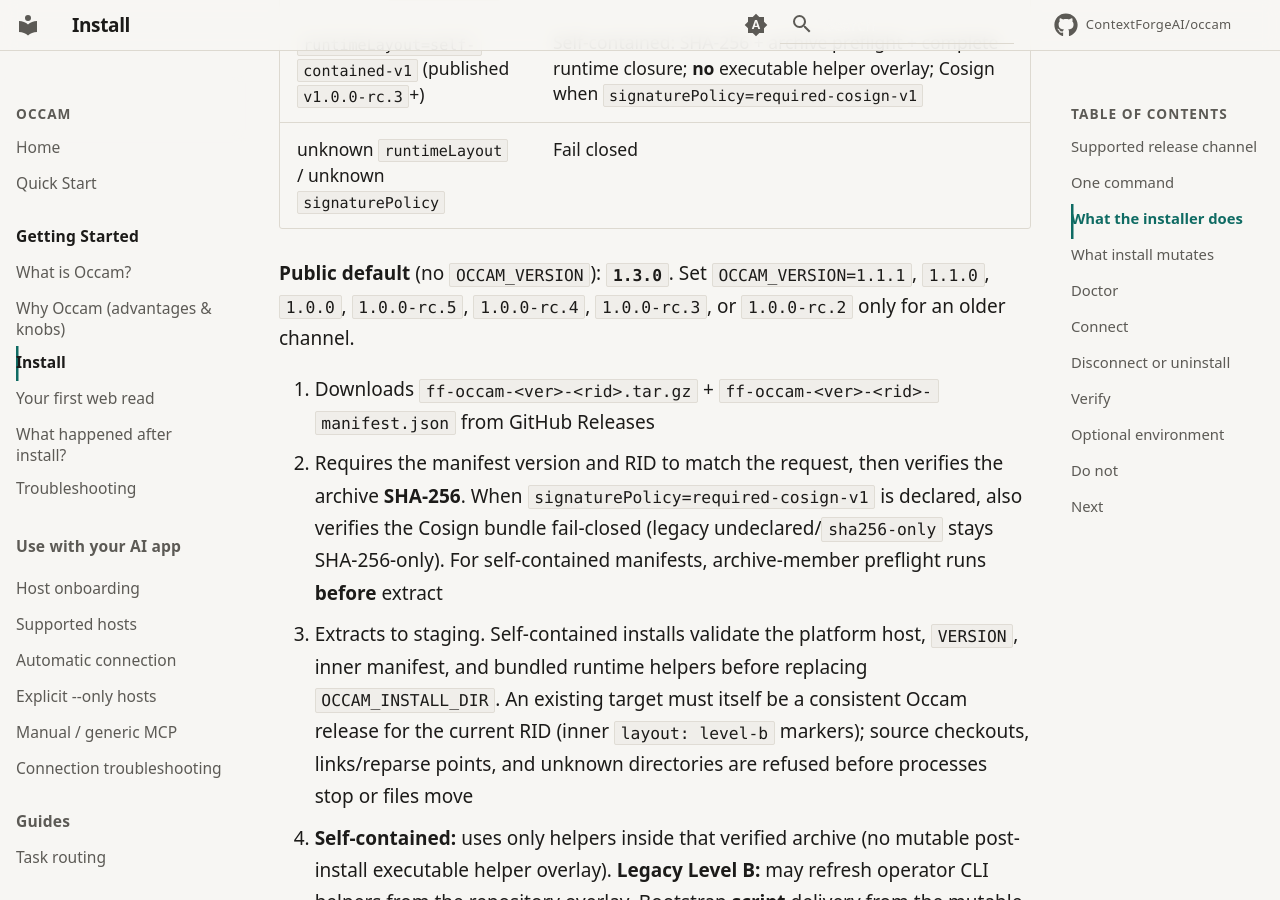
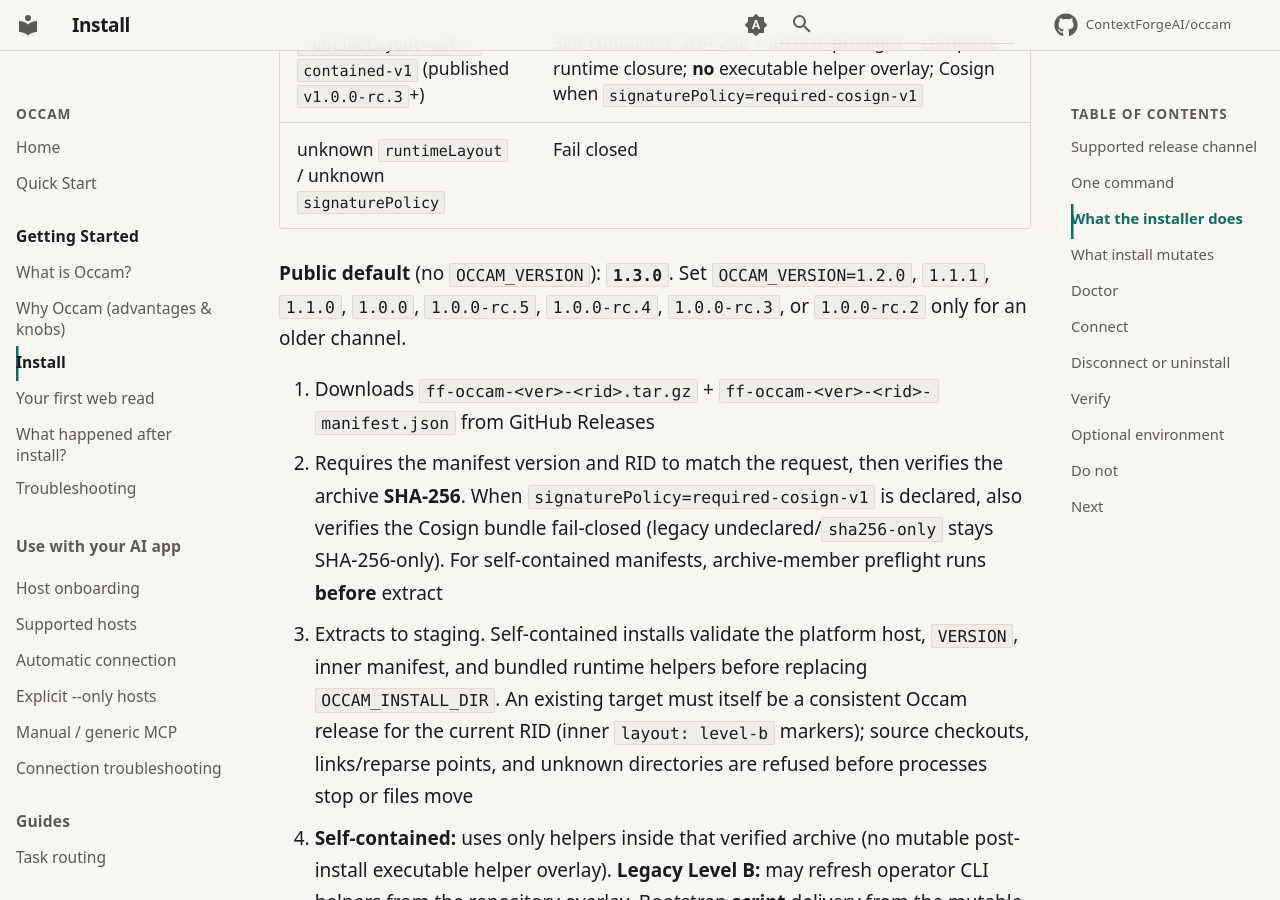
Before and after one commit to ContextForgeAI/occam, an MkDocs documentation site: the page built from docs/install.md, in a window 1280 px wide and 900 px high, scrolled down 2186 px. Built offline with MkDocs 1.6.1 and Material for MkDocs 9.7.7, drawn with Linux system fonts in a browser that asks for light colours; comment, search, counter and statistics services are not loaded.

Commit message:
docs: list 1.2.0 as older install channel

```diff
--- a/docs/install.md
+++ b/docs/install.md
@@ -58,7 +58,7 @@
 | `runtimeLayout=self-contained-v1` (published `v1.0.0-rc.3`+) | Self-contained: SHA-256 + archive preflight + complete runtime closure; **no** executable helper overlay; Cosign when `signaturePolicy=required-cosign-v1` |
 | unknown `runtimeLayout` / unknown `signaturePolicy` | Fail closed |
 
-**Public default** (no `OCCAM_VERSION`): **`1.3.0`**. Set `OCCAM_VERSION=1.1.1`, `1.1.0`, `1.0.0`, `1.0.0-rc.5`, `1.0.0-rc.4`, `1.0.0-rc.3`, or `1.0.0-rc.2` only for an older channel.
+**Public default** (no `OCCAM_VERSION`): **`1.3.0`**. Set `OCCAM_VERSION=1.2.0`, `1.1.1`, `1.1.0`, `1.0.0`, `1.0.0-rc.5`, `1.0.0-rc.4`, `1.0.0-rc.3`, or `1.0.0-rc.2` only for an older channel.
 
 1. Downloads `ff-occam-<ver>-<rid>.tar.gz` + `ff-occam-<ver>-<rid>-manifest.json` from GitHub Releases
 2. Requires the manifest version and RID to match the request, then verifies the archive **SHA-256**. When `signaturePolicy=required-cosign-v1` is declared, also verifies the Cosign bundle fail-closed (legacy undeclared/`sha256-only` stays SHA-256-only). For self-contained manifests, archive-member preflight runs **before** extract
```
